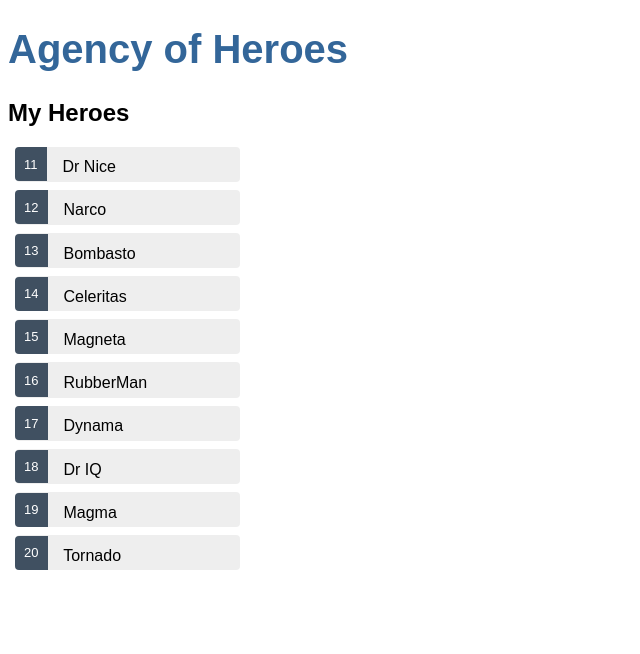
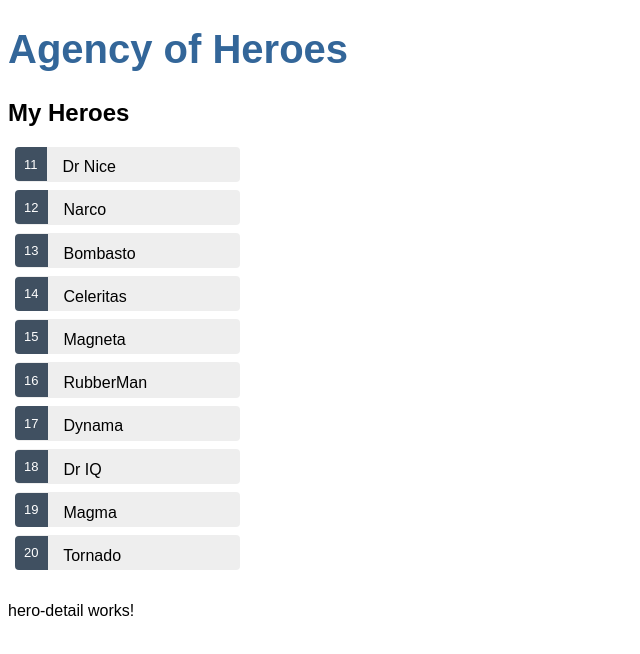
Before and after one commit to naderik/company_of_heroes, an Angular app: page / in a window 1280 px wide. Shown: the top 654 px of the page, without its empty margins (0-640 px from the left). Built offline with nearby package versions, Linux system fonts and the light colour scheme.

Commit message:
add property binding to the heroes.component.html

```diff
--- a/src/app/heroes/heroes.component.html
+++ b/src/app/heroes/heroes.component.html
@@ -7,3 +7,5 @@
       <span class="badge">{{hero.id}}</span> {{hero.name}}
   </li>
 </ul>
+
+<app-hero-detail [hero]="selectedHero"></app-hero-detail>
```
